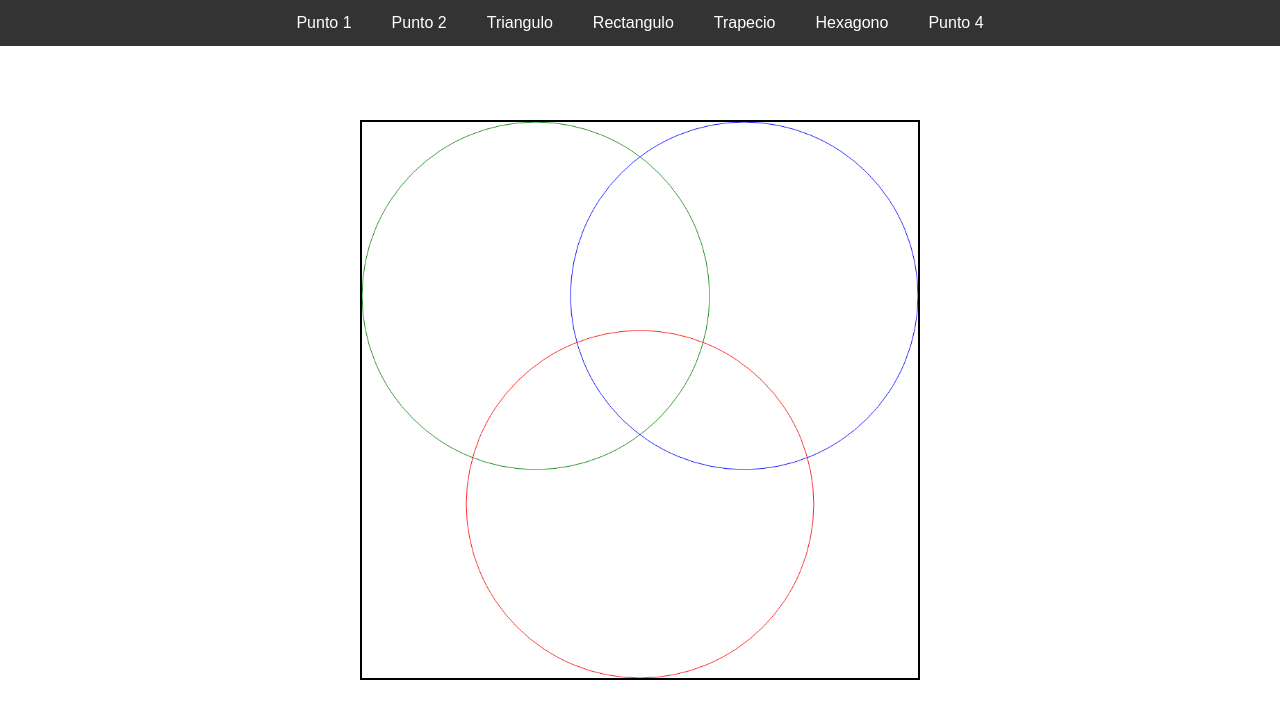
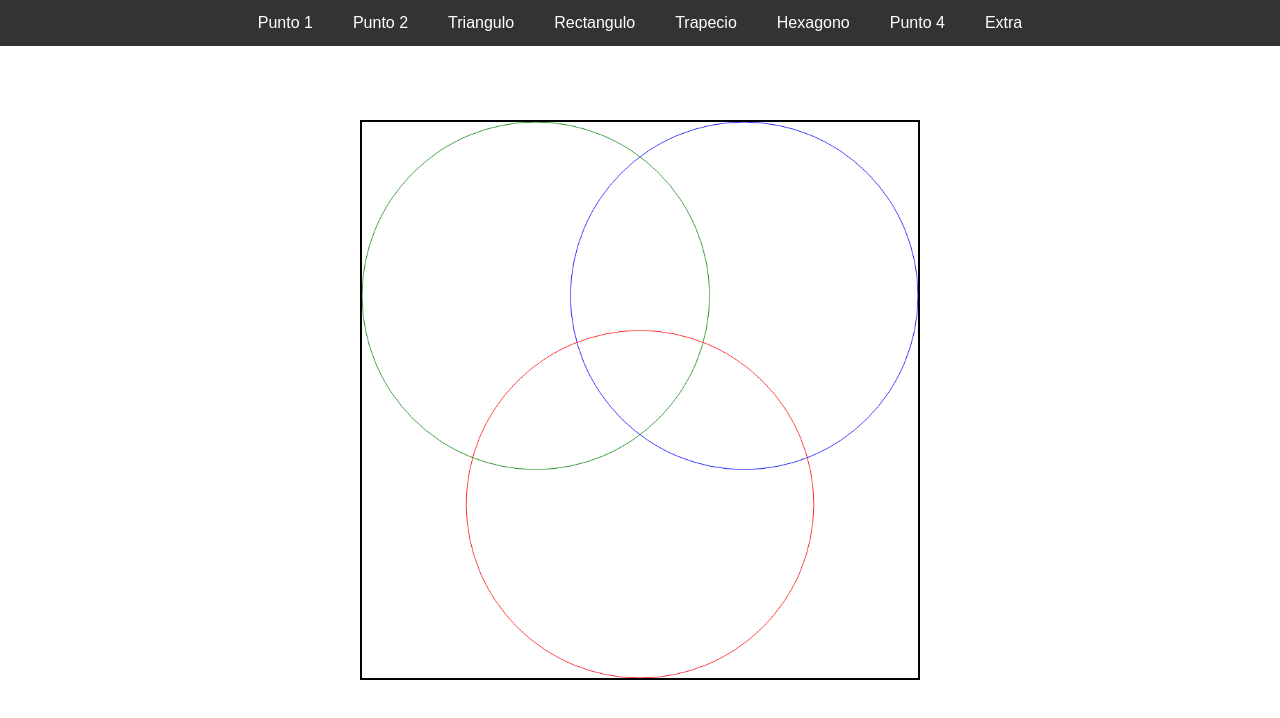
Before and after one commit to Di3go0-0/CompuGrafica, a website: page Talleres/Taller 5/index.html in a window 1280 px wide. Drawn offline with Linux system fonts and the light colour scheme.

Commit message:
Add a new element in the navbar

```diff
--- a/Talleres/Taller 5/index.html
+++ b/Talleres/Taller 5/index.html
@@ -18,6 +18,7 @@
             <li><a id="Trapecio" class="nav-item">Trapecio</a></li>
             <li><a id="Hexagono" class="nav-item">Hexagono</a></li>
             <li><a id="punto4" class="nav-item">Punto 4</a></li>
+            <li><a id="escena" class="nav-item">Extra</a></li>
           </ul>
         </div>
       </nav>
```
